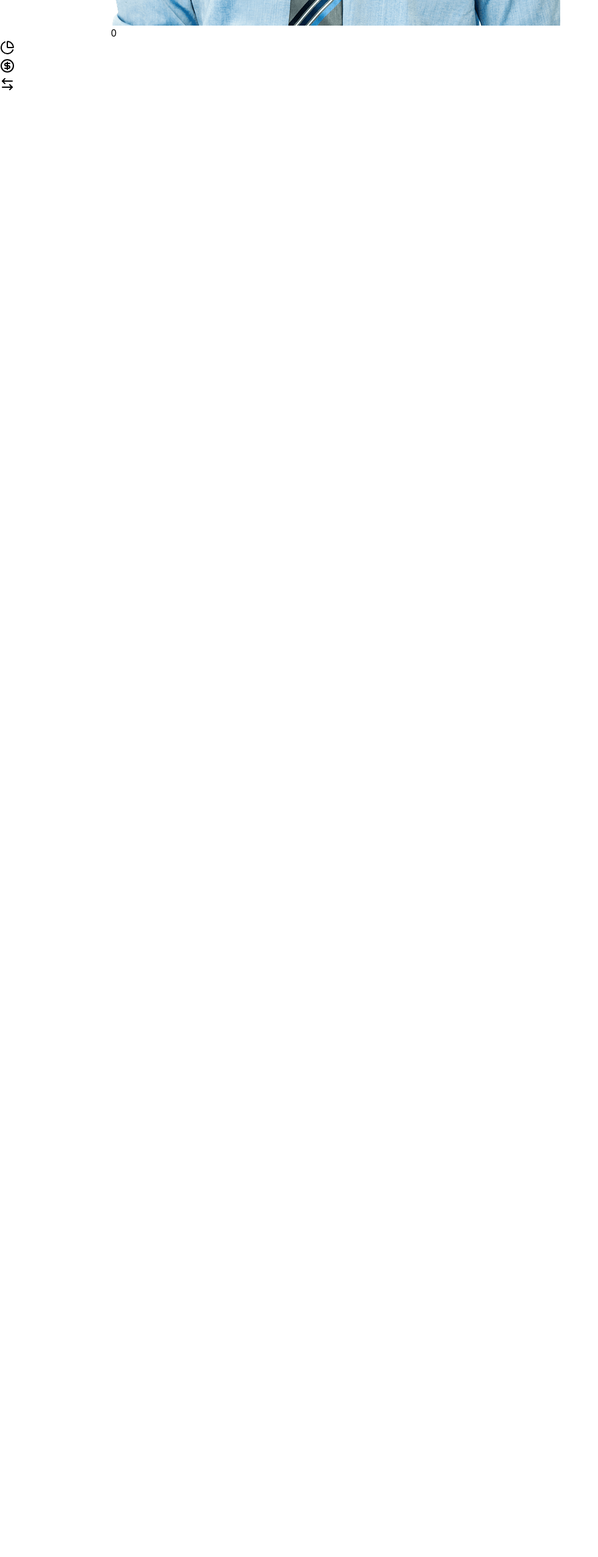
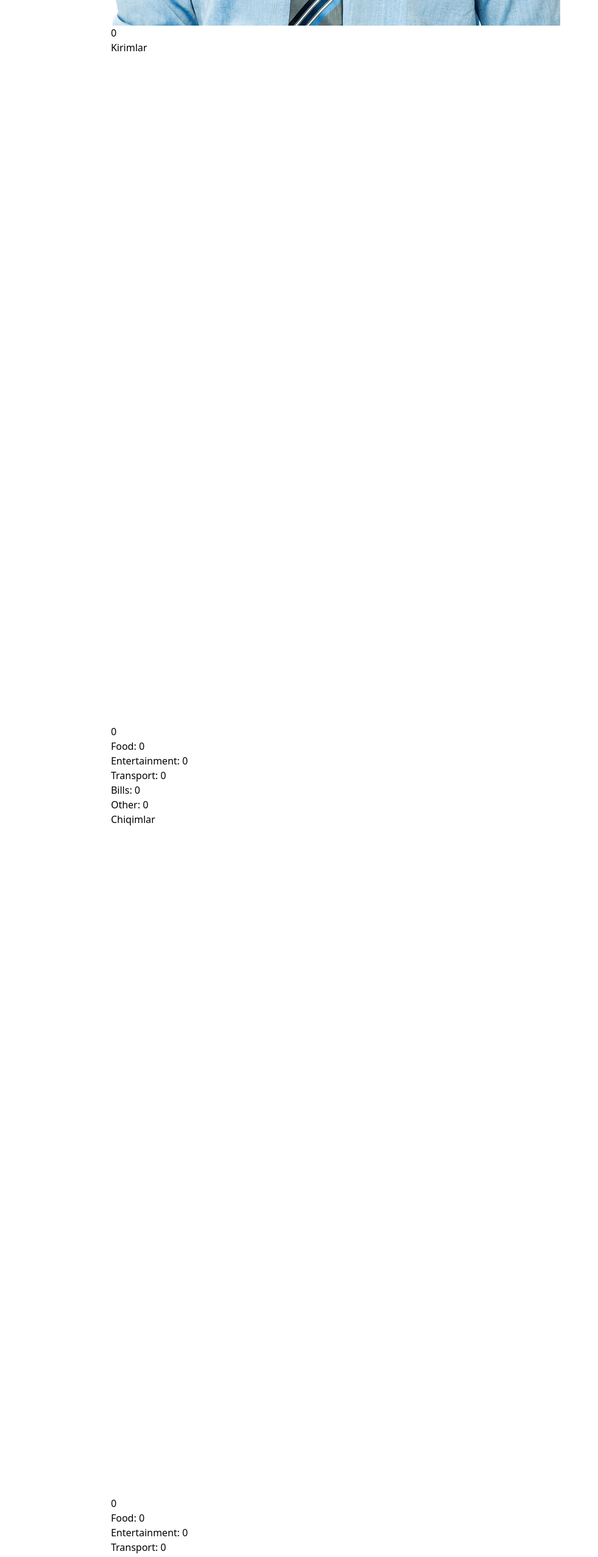
Before and after one commit to shokhsanam18/Asaxiy-transactions, a React (Vite) app: page / in a window 1280 px wide. Shown: the part 850-3404 px from the top of the page at 61% size, without its empty margins (0-981 px from the left). Before the commit the page ends 1006 px from the top, so only its background shows below. Built offline with nearby package versions, Linux system fonts and the light colour scheme.

Commit message:
analytics scroll changed

```diff
--- a/src/components/analytics.jsx
+++ b/src/components/analytics.jsx
@@ -138,16 +138,16 @@ function Analytics() {
       </p>
 
       <div className="w-full flex flex-col md:flex-row justify-between gap-2">
-        {/* <div className="w-full sm:w-full md:w-[45%] bg-white shadow-lg p-4 rounded-lg">
+        <div className="w-full sm:w-full md:w-[45%] bg-white shadow-lg p-4 rounded-lg">
           <h2 className="text-xl sm:text-2xl mb-4">Kirimlar</h2>
-          <div className="flex gap-5 md:flex-row">
-            <div className="w-1/2 mb-4 md:mb-0">
+          <div className="flex max-[400px]:flex-col max-[400px]:items-center gap-5 md:flex-row">
+            <div className="w-1/2  mb-4 max-[400px]:w-full md:mb-0">
               <Pie data={incomeData} options={{ cutout: "50%" }} />
               <p className="text-lg text-center mt-2">
                 {Object.values(categoryIncome).reduce((a, b) => a + b, 0)}
               </p>
             </div>
-            <div className="w-1/2">
+            <div className="w-1/2 max-[400px]:w-full">
               {categories.map((category) =>
                 renderCategoryDetails(category, categoryIncome)
               )}
@@ -157,20 +157,20 @@ function Analytics() {
 
         <div className="w-full sm:w-full md:w-[45%] bg-white shadow-lg p-4 rounded-lg">
           <h2 className="text-xl sm:text-2xl mb-4">Chiqimlar</h2>
-          <div className="flex gap-5 md:flex-row">
-            <div className="w-1/2 mb-4 md:mb-0">
+          <div className="flex max-[400px]:flex-col max-[400px]:items-center gap-5 md:flex-row">
+            <div className="w-1/2 max-[400px]:w-full mb-4 md:mb-0">
               <Pie data={expenseData} options={{ cutout: "50%" }} />
               <p className="text-lg text-center mt-2">
                 {Object.values(categoryExpense).reduce((a, b) => a + b, 0)}
               </p>
             </div>
-            <div className="w-1/2">
+            <div className="w-1/2 max-[400px]:w-full ">
               {categories.map((category) =>
                 renderCategoryDetails(category, categoryExpense)
               )}
             </div>
           </div>
-        </div> */}
+        </div>
       </div>
     </div>
   );
```
